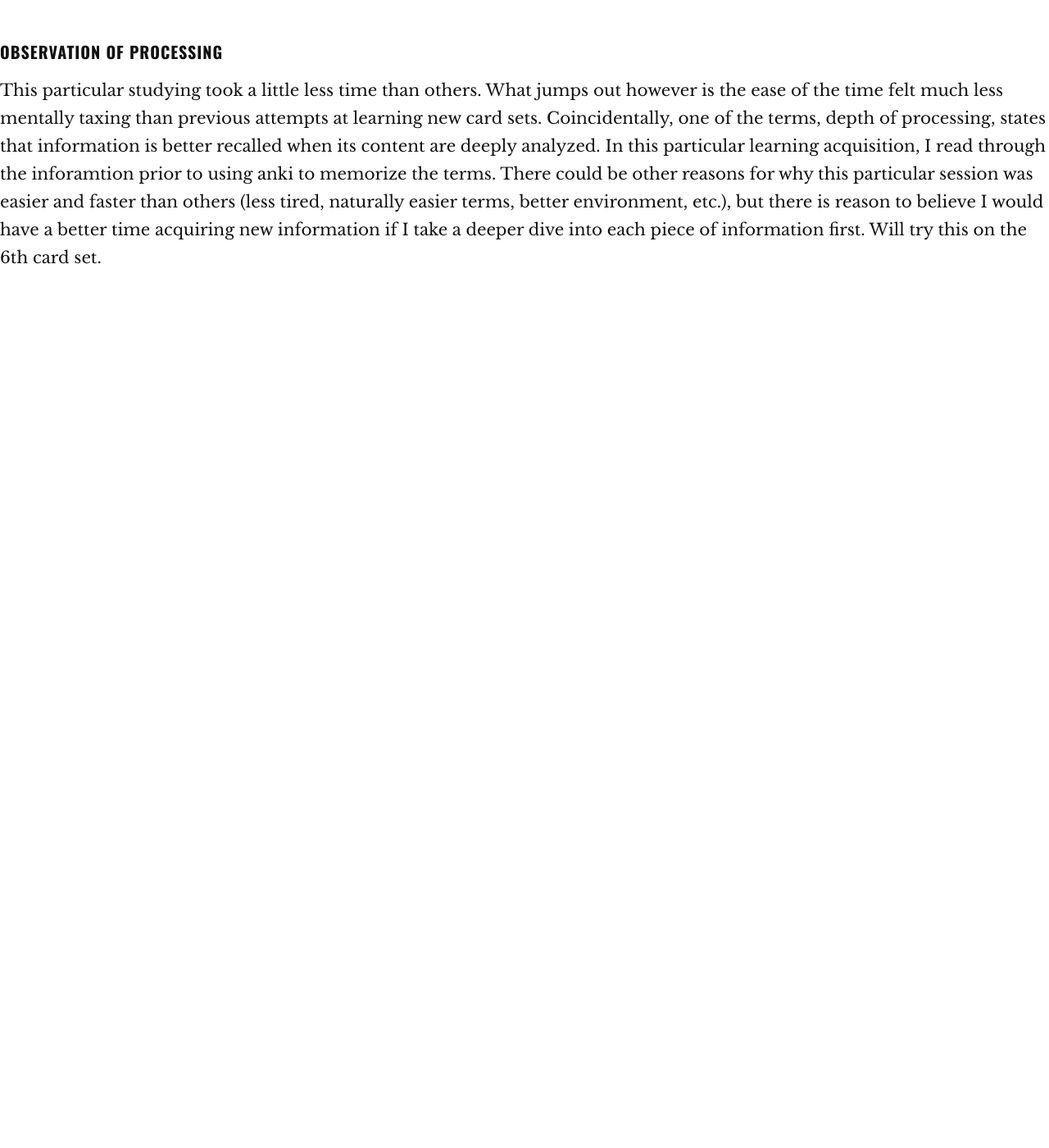
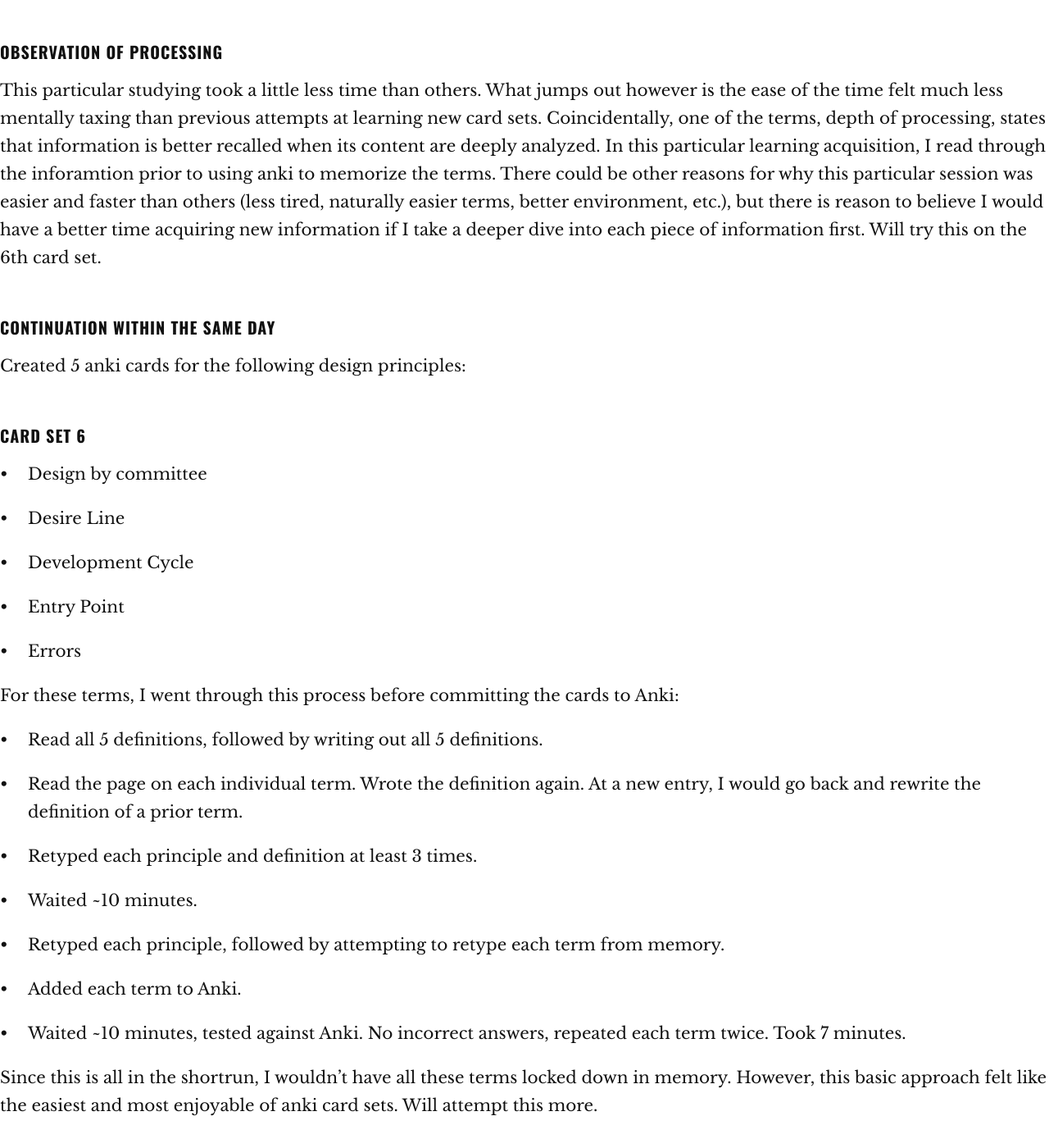
Before and after one commit to jpex/log, a Jekyll site: the page built from _posts/2017-11-07-10.md, in a window 1280 px wide and 1400 px high, scrolled down 718 px. Shown: the whole window at 82% size. Built offline with Jekyll 4.4.1, drawn with Linux system fonts in a browser that asks for light colours; before the commit the page ends 1147 px from its top, so only the background shows below that.

Commit message:
Update 2017-11-07-10.md

```diff
--- a/_posts/2017-11-07-10.md
+++ b/_posts/2017-11-07-10.md
@@ -23,3 +23,37 @@ Prior to testing against defintions, I wrote down the terms, followed by reading
 ### Observation of processing
 
 This particular studying took a little less time than others. What jumps out however is the ease of the time felt much less mentally taxing than previous attempts at learning new card sets. Coincidentally, one of the terms, depth of processing, states that information is better recalled when its content are deeply analyzed. In this particular learning acquisition, I read through the inforamtion prior to using anki to memorize the terms. There could be other reasons for why this particular session was easier and faster than others (less tired, naturally easier terms, better environment, etc.), but there is reason to believe I would have a better time acquiring new information if I take a deeper dive into each piece of information first. Will try this on the 6th card set.
+
+### Continuation within the same day
+
+Created 5 anki cards for the following design principles:
+
+### Card Set 6
+
+* Design by committee
+
+* Desire Line
+
+* Development Cycle
+
+* Entry Point
+
+* Errors
+
+For these terms, I went through this process before committing the cards to Anki:
+
+* Read all 5 definitions, followed by writing out all 5 definitions.
+
+* Read the page on each individual term. Wrote the definition again. At a new entry, I would go back and rewrite the definition of a prior term.
+
+* Retyped each principle and definition at least 3 times.
+
+* Waited ~10 minutes.
+
+* Retyped each principle, followed by attempting to retype each term from memory.
+
+* Added each term to Anki.
+
+* Waited ~10 minutes, tested against Anki. No incorrect answers, repeated each term twice. Took 7 minutes.
+
+Since this is all in the shortrun, I wouldn't have all these terms locked down in memory. However, this basic approach felt like the easiest and most enjoyable of anki card sets. Will attempt this more.
```
